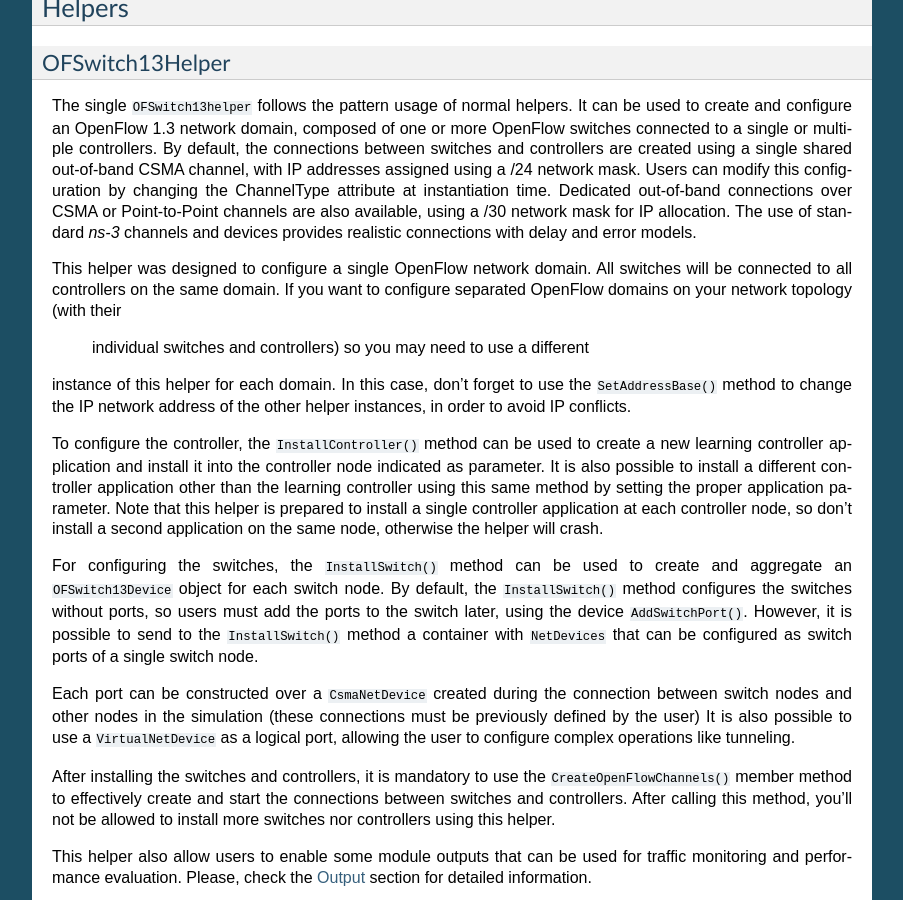
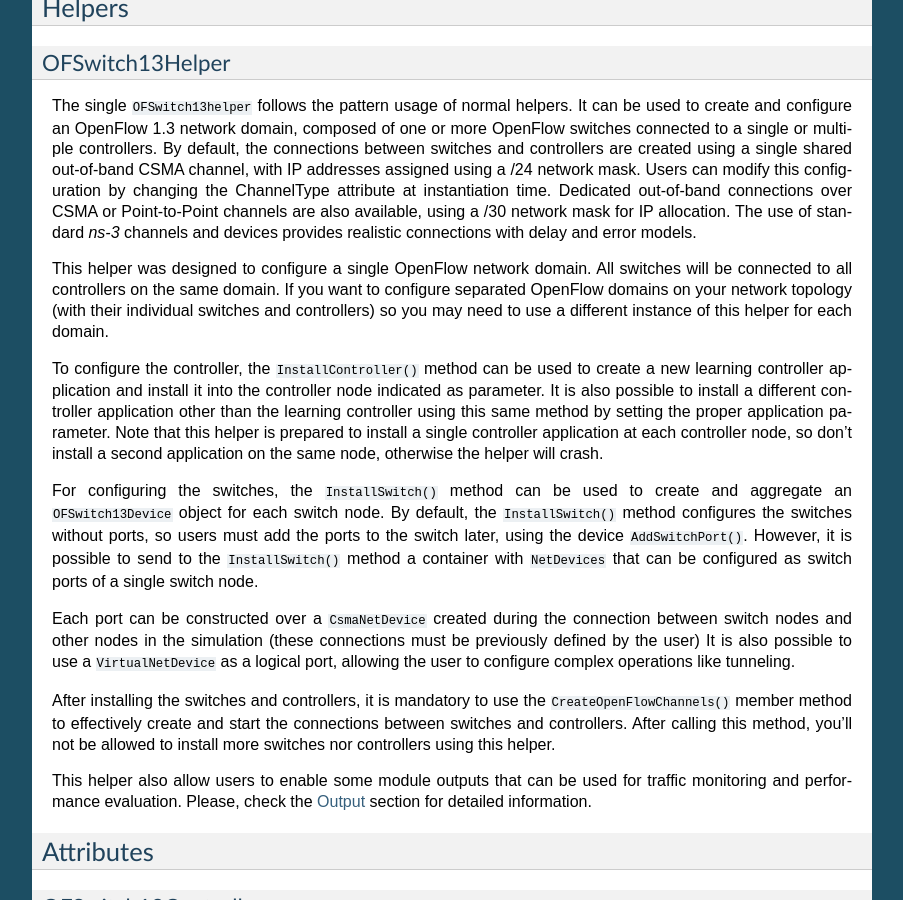
Before and after one commit to ljerezchaves/ofswitch13, a Sphinx documentation site: the page built from doc/source/ofswitch13-usage.rst, in a window 1280 px wide and 900 px high, scrolled down 3073 px. Shown: the whole window, without its empty margins (198-1101 px from the left). Built offline with Sphinx 7.4.7, drawn with Linux system fonts in a browser that asks for light colours; formulas are drawn with MathJax 3; some of the changed text lies outside the part shown.

Commit message:
Using a static Ipv4AddressHelper on the OFSwitch13Helper. Doing this, the helper will automatically handle IP address when configuring more than one OpenFlow domain.

```diff
--- a/doc/source/ofswitch13-usage.rst
+++ b/doc/source/ofswitch13-usage.rst
@@ -228,10 +228,8 @@
 This helper was designed to configure a single OpenFlow network domain. All
 switches will be connected to all controllers on the same domain. If you want
 to configure separated OpenFlow domains on your network topology (with their
-    individual switches and controllers) so you may need to use a different
-instance of this helper for each domain. In this case, don't forget to use the
-``SetAddressBase()`` method to change the IP network address of the other
-helper instances, in order to avoid IP conflicts.
+individual switches and controllers) so you may need to use a different
+instance of this helper for each domain.
 
 To configure the controller, the ``InstallController()`` method can be used to
 create a new learning controller application and install it into the controller
@@ -690,8 +688,7 @@
 
 * For simulating scenarios with more than one OpenFlow network domain
   configured with the ``OFSwtich13Helper``, use a different helper instance
-  for each domain, and don't forget to change the network address with the
-  ``SetAddressBase()``.
+  for each domain.
 
 * For using ASCII traces it is necessary to manually include the
   ``ns3::PacketMetadata::Enable ()`` at the beginning of the program, before
```
Also changed, not shown: 4 other files.
